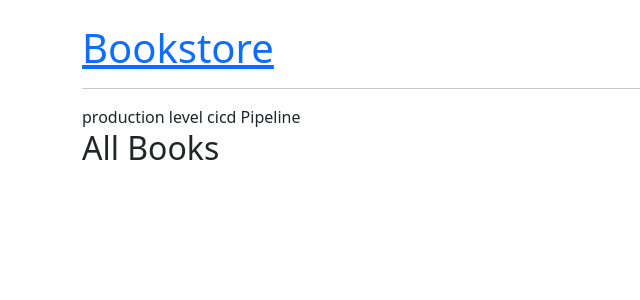
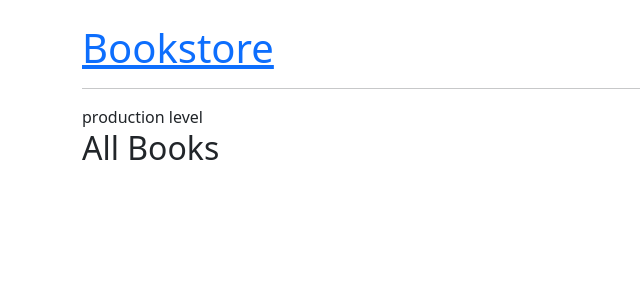
Before and after one commit to harshadakhorgade/CICD_Project, a Django app: page / in a window 1280 px wide. Shown: the top 300 px of the page, without its empty margins (0-640 px from the left). Run offline with Django 4.2, Linux system fonts and the light colour scheme.

Commit message:
update77

```diff
--- a/bookstore/templates/bookstore/book_list.html
+++ b/bookstore/templates/bookstore/book_list.html
@@ -1,7 +1,7 @@
 {% extends 'base.html' %}
 
 {% block content %}
-production level cicd Pipeline
+production level
   <h2>All Books</h2>
   {% comment %} <ul>
     {% for book in books %}
```
